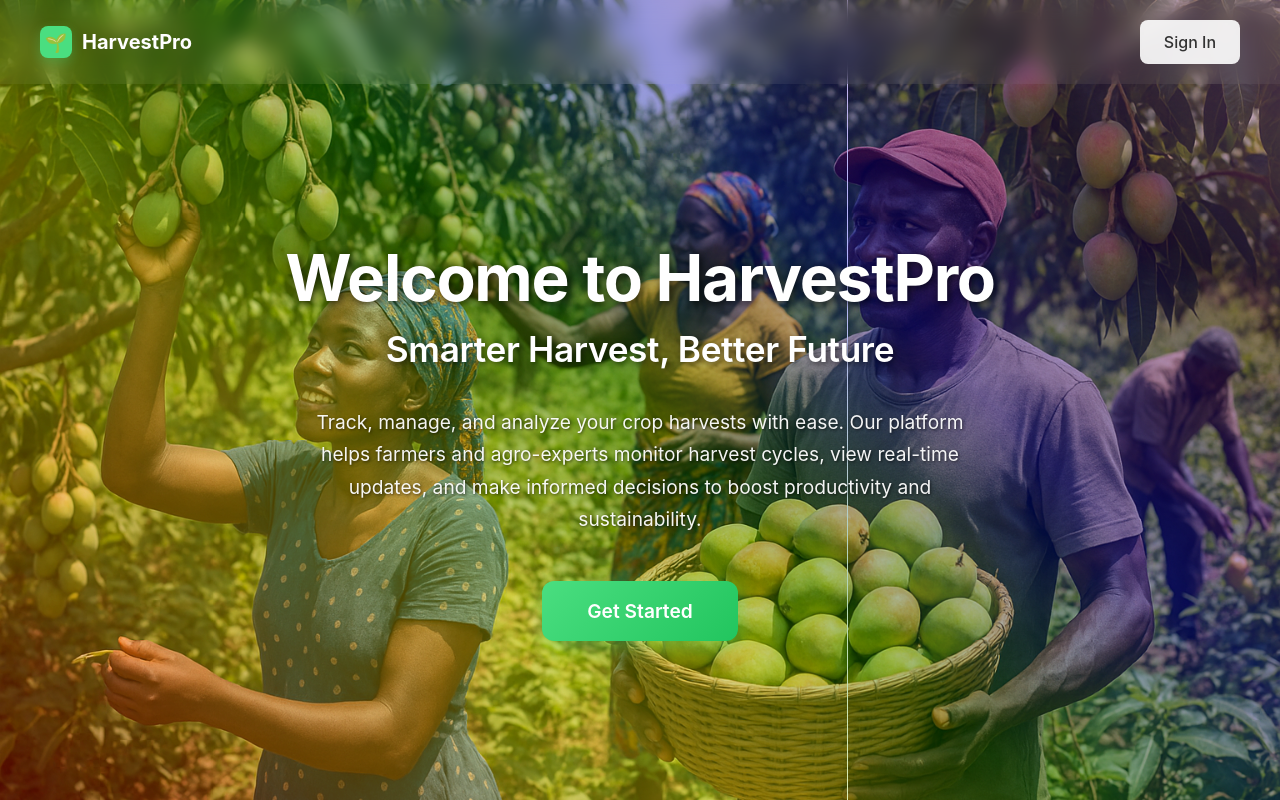
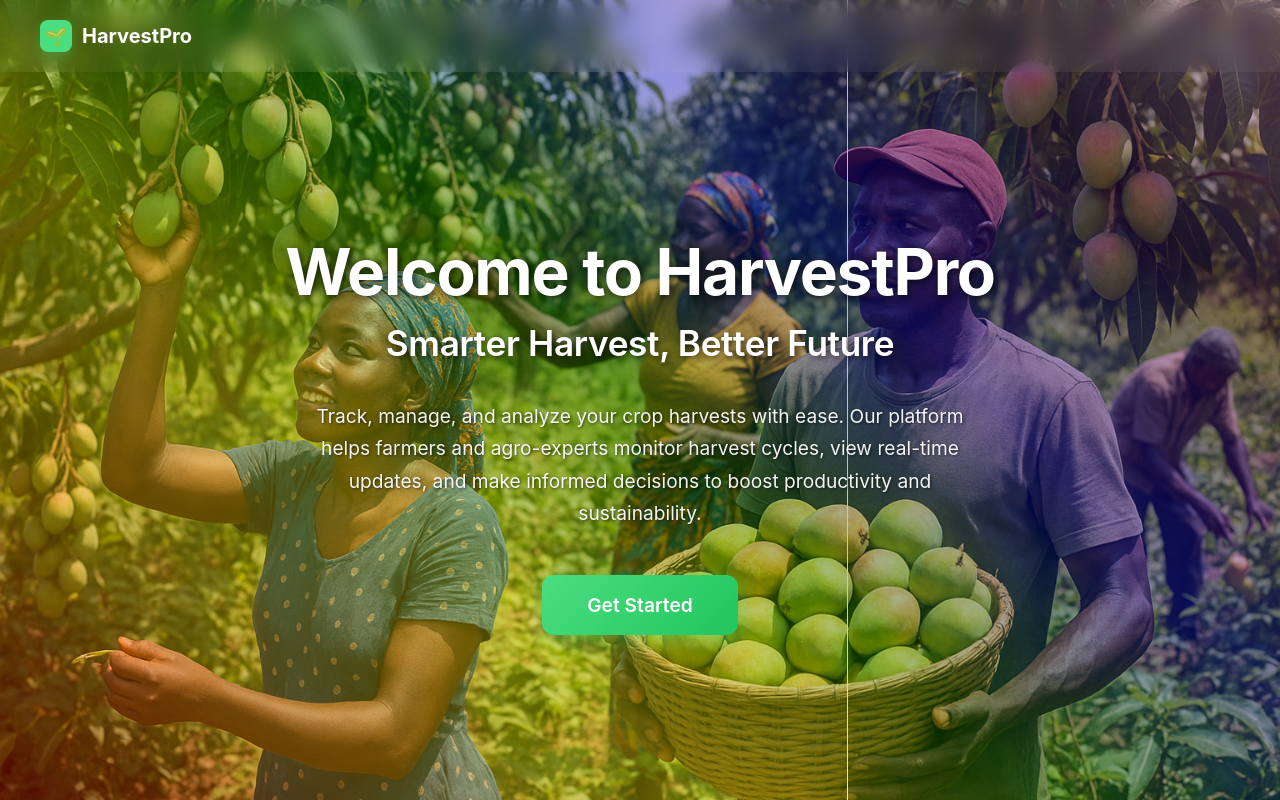
Before and after one commit to KRD66/crop-management-system, a Django app: page / in a window 1280 px wide. Run offline with Django 5.2, Linux system fonts and the light colour scheme; parts of the project's set-up code (start-up, migrations or seed data) failed here and were passed over.

Commit message:
feat succesful

```diff
--- a/monitoring/templates/monitoring/landing.html
+++ b/monitoring/templates/monitoring/landing.html
@@ -372,7 +372,6 @@
                 <div class="logo-icon">🌱</div>
                 <span>HarvestPro</span>
             </div>
-            <a href="/login/" class="sign-in-btn">Sign In</a>
         </header>
 
         <main class="hero-content">
```
